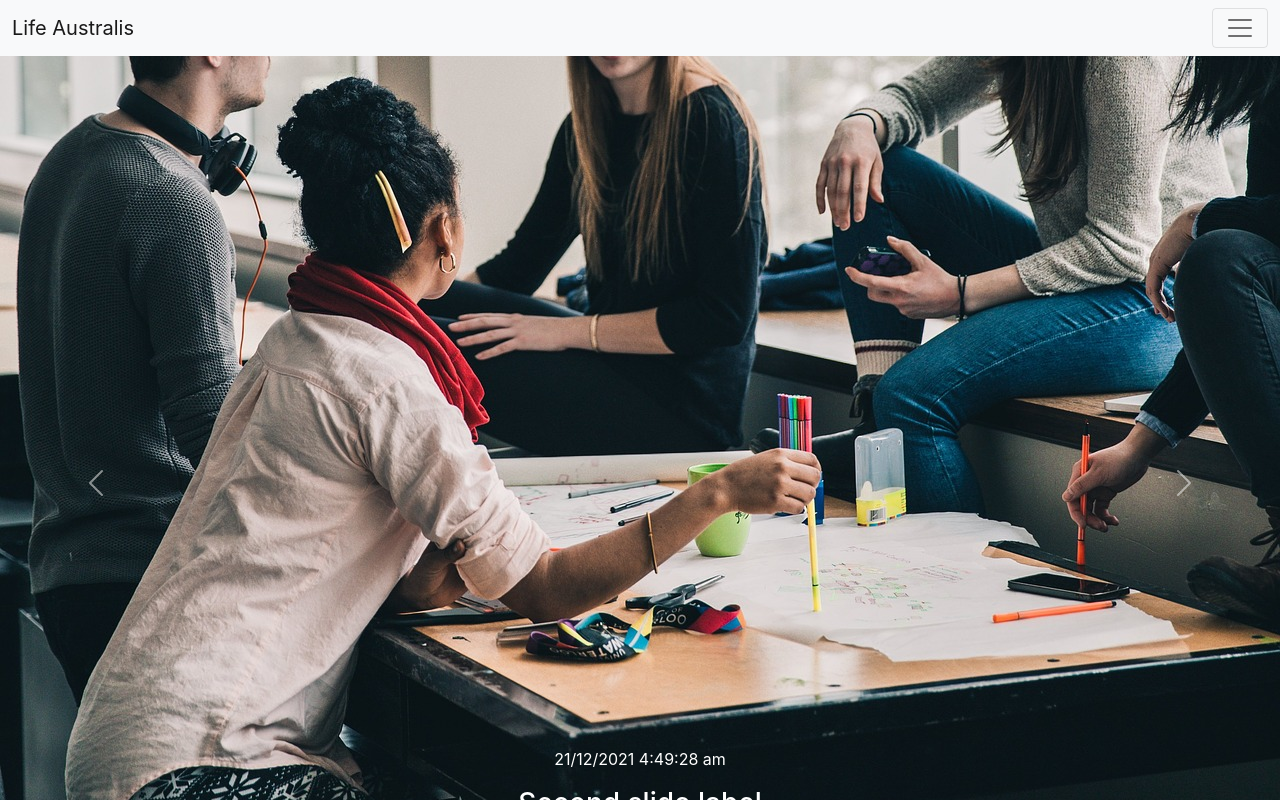
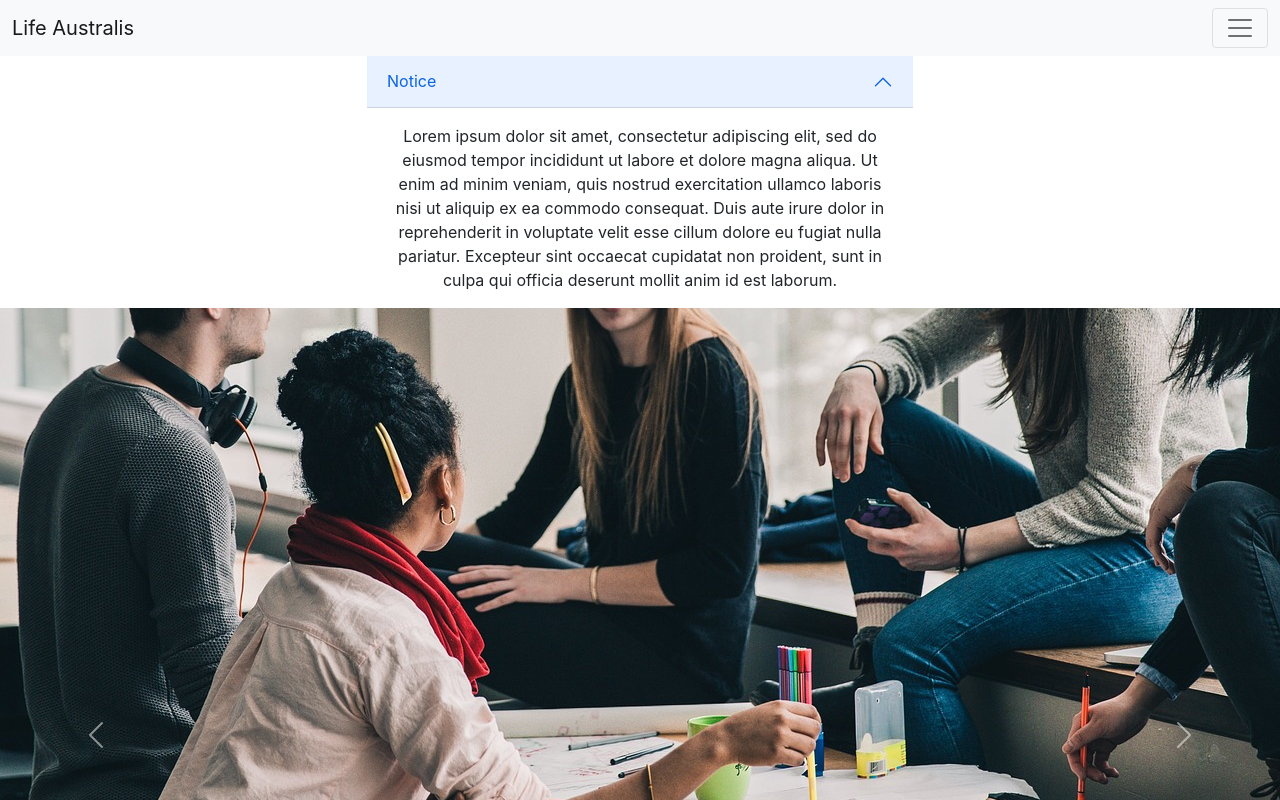
Before and after one commit to twhuasheng/life-australis, a React (Create React App) app: page / in a window 1280 px wide. Shown: the top 800 px of the page. Built offline with nearby package versions, Linux system fonts and the light colour scheme.

Commit message:
feat: add notice on top of main

```diff
--- a/src/components/main/index.js
+++ b/src/components/main/index.js
@@ -3,10 +3,12 @@ import { FeatureCarousel } from './carousel';
 import { Specialities } from './specialities';
 import { Introduction } from './introduction';
 import { Experts } from './experts';
+import { Notice } from './notice';
 
 export function Main() {
   return (
     <div>
+      <Notice />
       <FeatureCarousel />
       <Introduction />
       <Experts />
--- /dev/null
+++ b/src/components/main/notice.js
@@ -0,0 +1,27 @@
+import Accordion from 'react-bootstrap/Accordion';
+import Container from 'react-bootstrap/Container';
+import Row from 'react-bootstrap/Row';
+import Col from 'react-bootstrap/Col';
+
+export function Notice() {
+  return (
+    <Container>
+      <Row>
+        <Col md={{ span: 6, offset: 3 }}>
+          <Accordion defaultActiveKey="0" flush>
+            <Accordion.Item eventKey="0">
+              <Accordion.Header>Notice</Accordion.Header>
+              <Accordion.Body>
+                Lorem ipsum dolor sit amet, consectetur adipiscing elit, sed do eiusmod tempor incididunt ut labore et
+                dolore magna aliqua. Ut enim ad minim veniam, quis nostrud exercitation ullamco laboris nisi ut aliquip
+                ex ea commodo consequat. Duis aute irure dolor in reprehenderit in voluptate velit esse cillum dolore eu
+                fugiat nulla pariatur. Excepteur sint occaecat cupidatat non proident, sunt in culpa qui officia
+                deserunt mollit anim id est laborum.
+              </Accordion.Body>
+            </Accordion.Item>
+          </Accordion>
+        </Col>
+      </Row>
+    </Container>
+  );
+}
```
